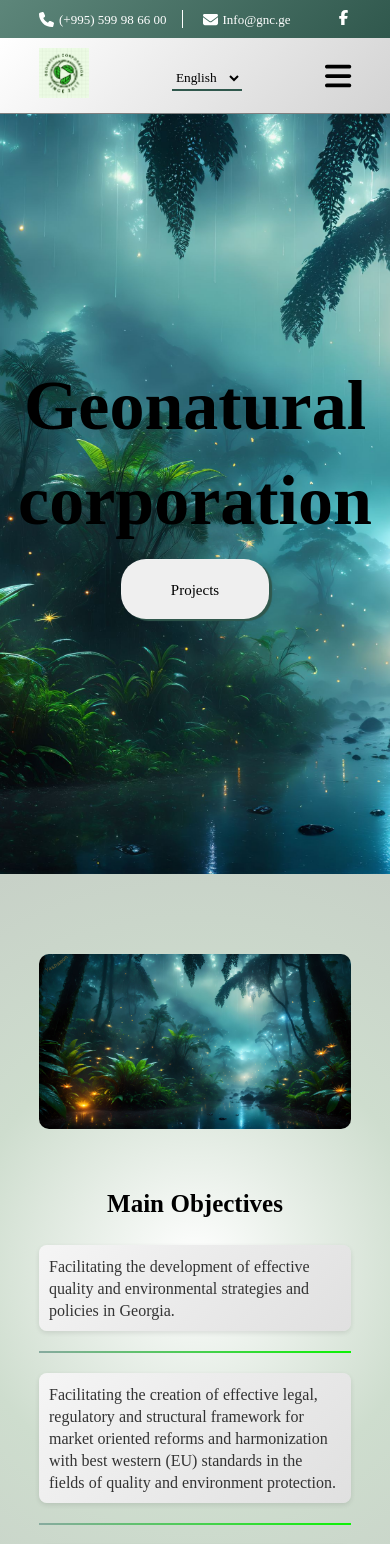
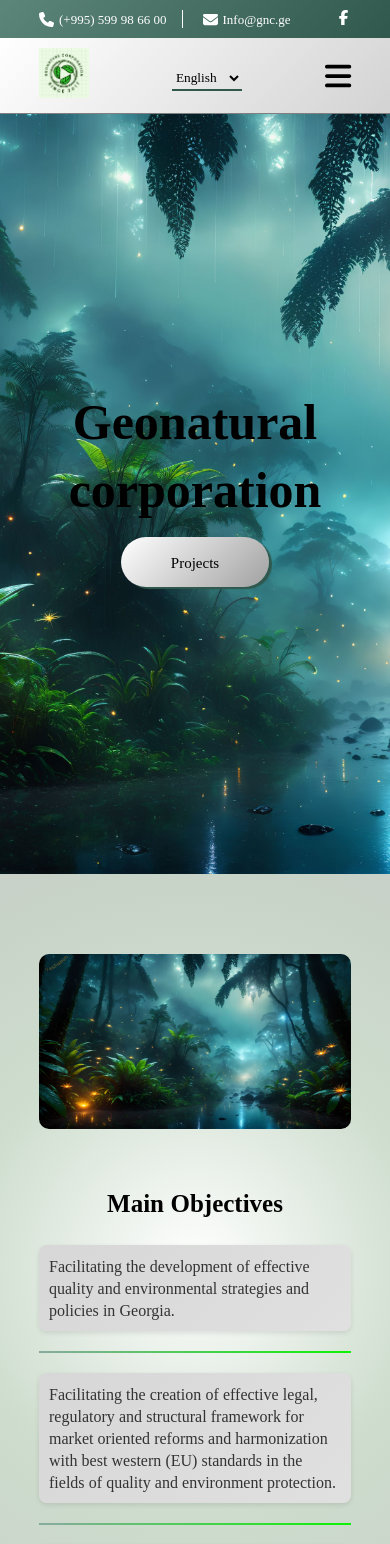
Before and after one commit to Dzzjio/gnc-project, a React (Vite) app: page / in a window 390 px wide. Shown: the top 1544 px of the page. Built offline with nearby package versions, Linux system fonts and the light colour scheme.

Commit message:
add more styles

```diff
--- a/src/Layout/MobileMenu/styled.ts
+++ b/src/Layout/MobileMenu/styled.ts
@@ -24,7 +24,7 @@
   top: 0;
   width: 430px;
   height: 100vh;
-  background-color: #fff;
+  background: linear-gradient(35deg, white, #88aaa0);
   z-index: 112;
 
   transition: right 0.3s ease-in-out;
--- a/src/components/ContactForm/styled.ts
+++ b/src/components/ContactForm/styled.ts
@@ -51,10 +51,11 @@
     box-shadow: 3px 2px 1px ${Colors.brandColor};
     width: max-content;
     margin: 15px 0px;
-    padding: 20px 50px;
+    padding: 15px 50px;
     font-size: 15px;
     cursor: pointer;
     align-items: start;
+    background: linear-gradient(135deg, white, lightgray);
 
     &:hover {
       background-color: ${Colors.brandColorGradient};
--- a/src/pages/Contact/styled.ts
+++ b/src/pages/Contact/styled.ts
@@ -33,7 +33,7 @@
   }
 
   div.contact-us-box {
-    background-color: white;
+    background: linear-gradient(135deg, white, lightgray);
     height: 150px;
     width: 200px;
     display: flex;
--- a/src/sass/button.scss
+++ b/src/sass/button.scss
@@ -4,10 +4,11 @@
     box-shadow: 3px 2px 1px #30584D;
     width: max-content;
     margin: 15px 0px;
-    padding: 20px 50px;
+    padding: 15px 50px;
     font-size: 15px;
     cursor: pointer;
     align-items: start;
+    background: linear-gradient(135deg, white, rgb(161, 161, 161));
 
     &:hover {
         background: linear-gradient(135deg, #5d867a, #30584D);
--- a/src/sass/homePage.scss
+++ b/src/sass/homePage.scss
@@ -18,7 +18,7 @@
             text-align: center;
 
             @media (max-width: 450px) {
-                font-size: 70px;
+                font-size: 50px;
             }
         }
     }
@@ -132,7 +132,7 @@
     gap: 10px;
     margin-bottom: 20px;
     padding: 10px;
-    background: linear-gradient(135deg, #f5f5f5, #e0e0e0);
+    background: linear-gradient(135deg, #d8d7d7, #e0e0e0);
     border-radius: 8px;
     box-shadow: 0 2px 5px rgba(0, 0, 0, 0.1);
 
```
